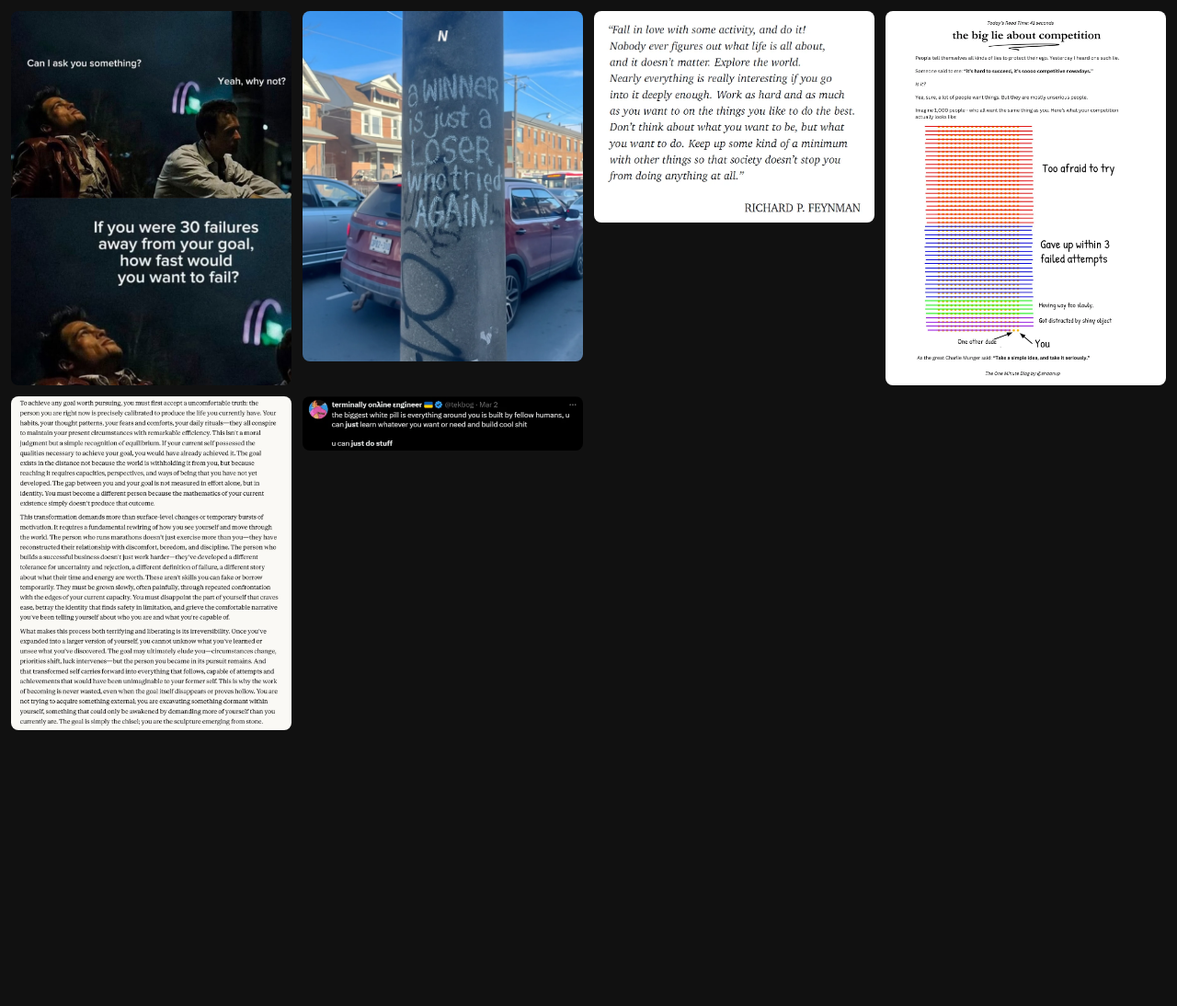
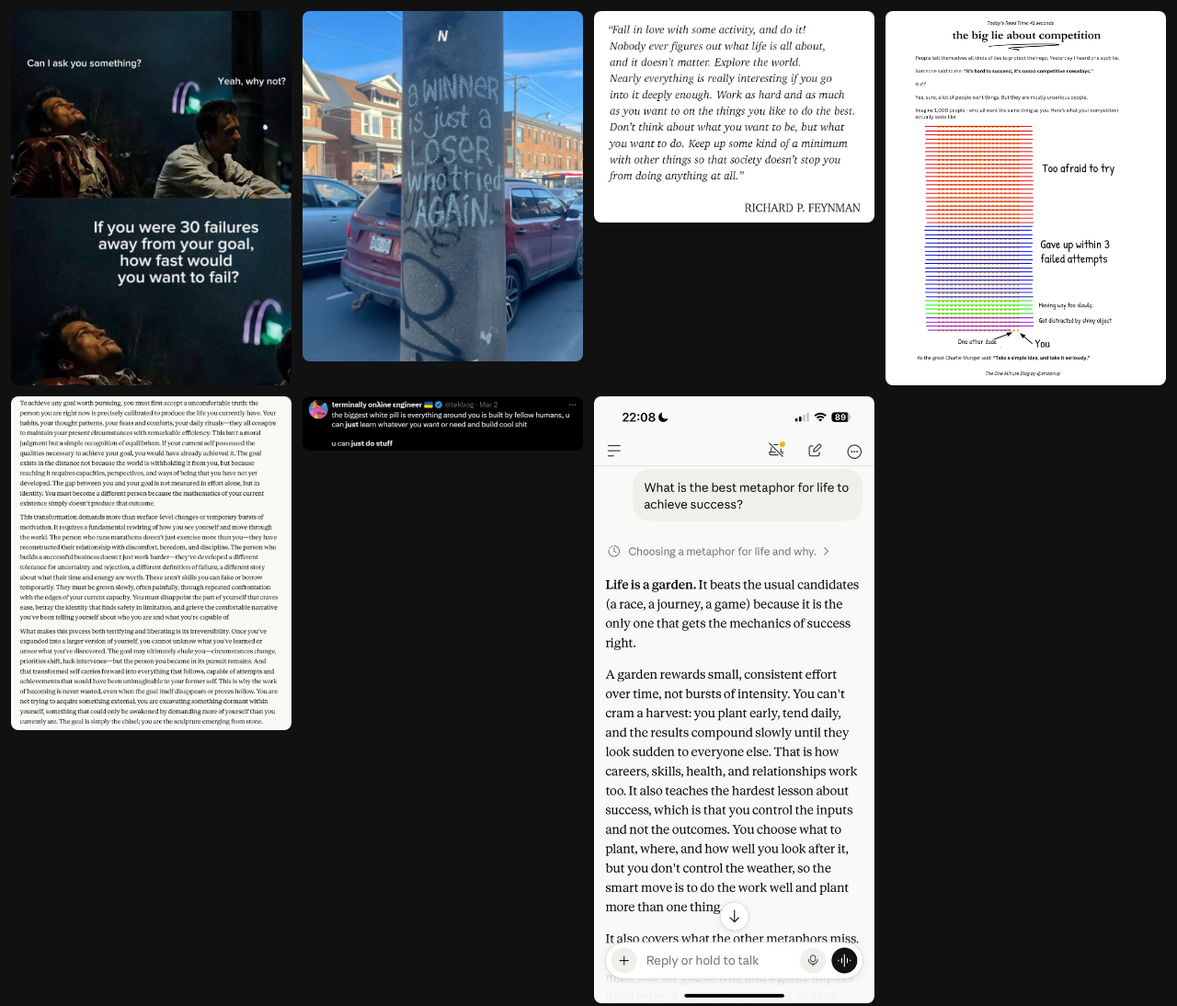
Before and after one commit to vulcano9/research, a plain HTML site: page motivation/index.html in a window 1280 px wide. Shown: the whole page at 92% size. Before the commit the page ends 806 px from the top, so only its background shows below. Drawn offline with Linux system fonts and the light colour scheme.

Commit message:
Motivationsseite: neues Bild hinzugefügt

```diff
--- a/motivation/index.html
+++ b/motivation/index.html
@@ -36,6 +36,7 @@
   <a href="54.webp" target="_blank" rel="noopener"><img src="54.webp" alt="Motivationsbild" loading="lazy"></a>
   <a href="HXLRDqaWwAA6dSH.jpeg" target="_blank" rel="noopener"><img src="HXLRDqaWwAA6dSH.jpeg" alt="Motivationsbild" loading="lazy"></a>
   <a href="You%20can%20do%20things.png" target="_blank" rel="noopener"><img src="You%20can%20do%20things.png" alt="You can do things" loading="lazy"></a>
+  <a href="HXR25FdWkAA7FbM.jpg" target="_blank" rel="noopener"><img src="HXR25FdWkAA7FbM.jpg" alt="Motivationsbild" loading="lazy"></a>
 </div>
 </body>
 </html>
```
Also changed, not shown: motivation/HXR25FdWkAA7FbM.jpg (added).
